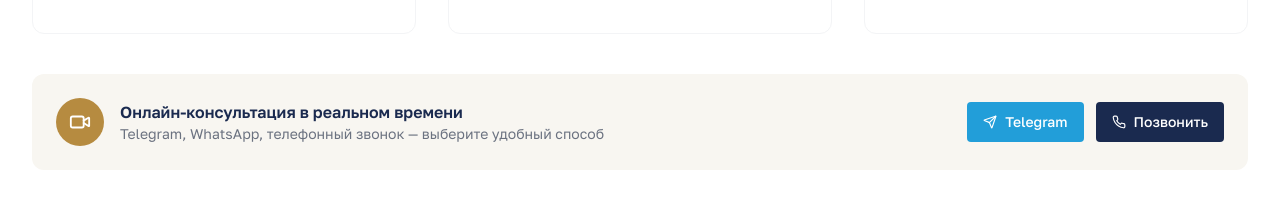
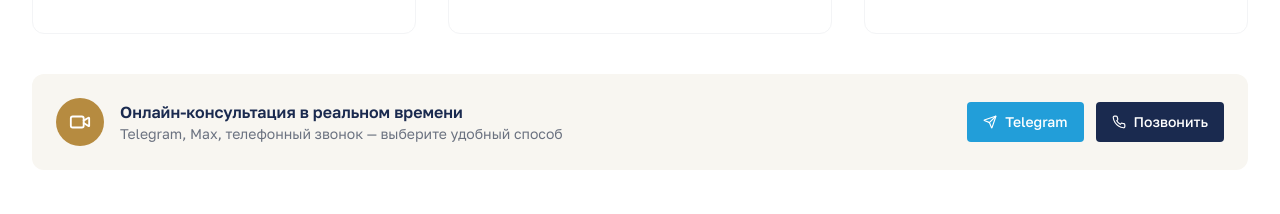
Before and after one commit to pr-poehali-dev/law-services-landing, a React (Vite) app: page / in a window 1280 px wide. Shown: the part 1162-1376 px from the top of the page. Built offline with nearby package versions, Linux system fonts and the light colour scheme.

Commit message:
Replace WhatsApp with Max

```diff
--- a/src/components/lawyer/HeroApproachServices.tsx
+++ b/src/components/lawyer/HeroApproachServices.tsx
@@ -126,7 +126,7 @@ export default function HeroApproachServices({ onCallbackOpen }: HeroApproachSer
               </div>
               <div>
                 <div className="font-golos font-semibold text-navy">Онлайн-консультация в реальном времени</div>
-                <div className="text-sm text-gray-500 font-golos">Telegram, WhatsApp, телефонный звонок — выберите удобный способ</div>
+                <div className="text-sm text-gray-500 font-golos">Telegram, Max, телефонный звонок — выберите удобный способ</div>
               </div>
             </div>
             <div className="flex gap-3 flex-shrink-0">
```
